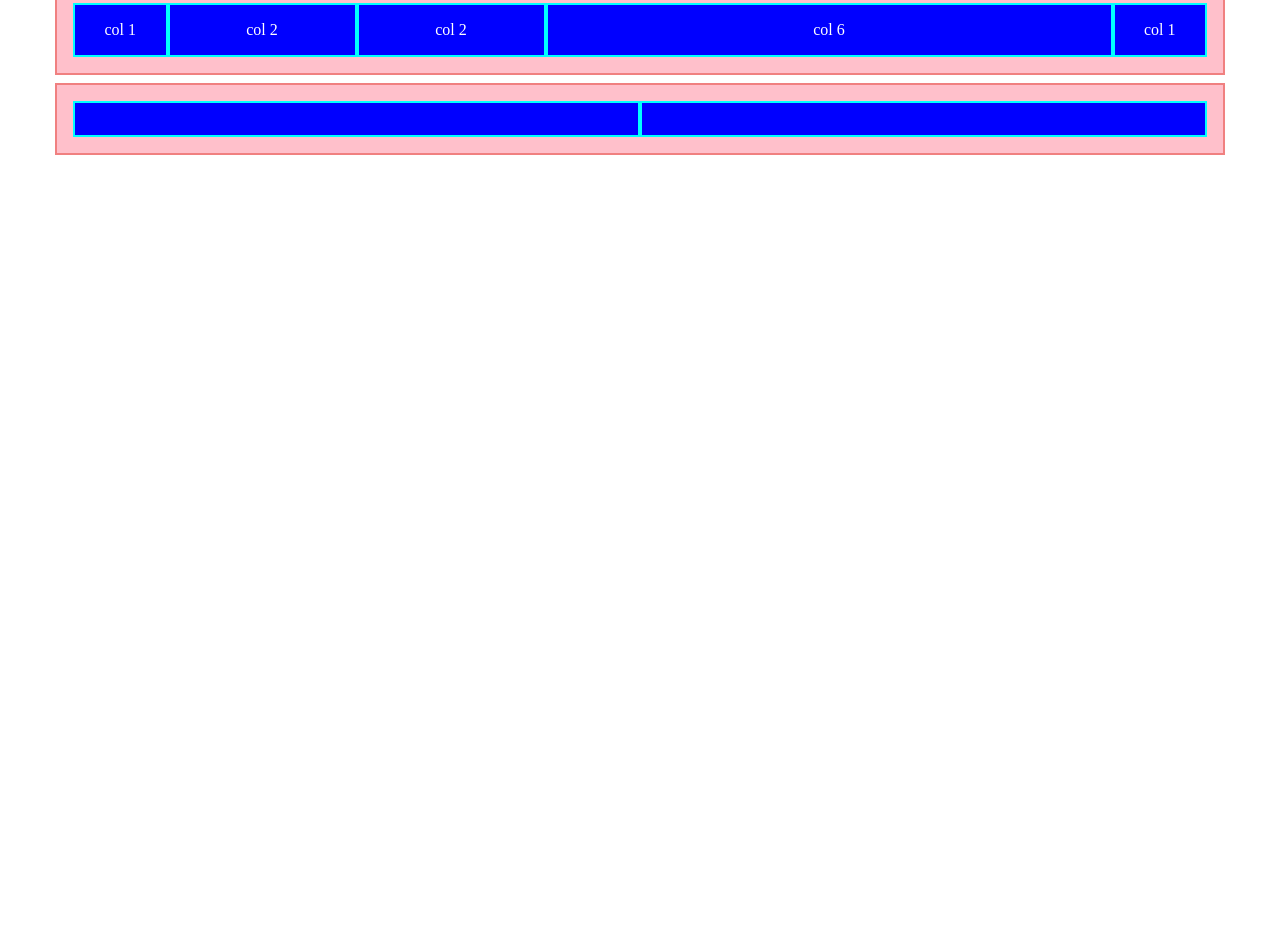
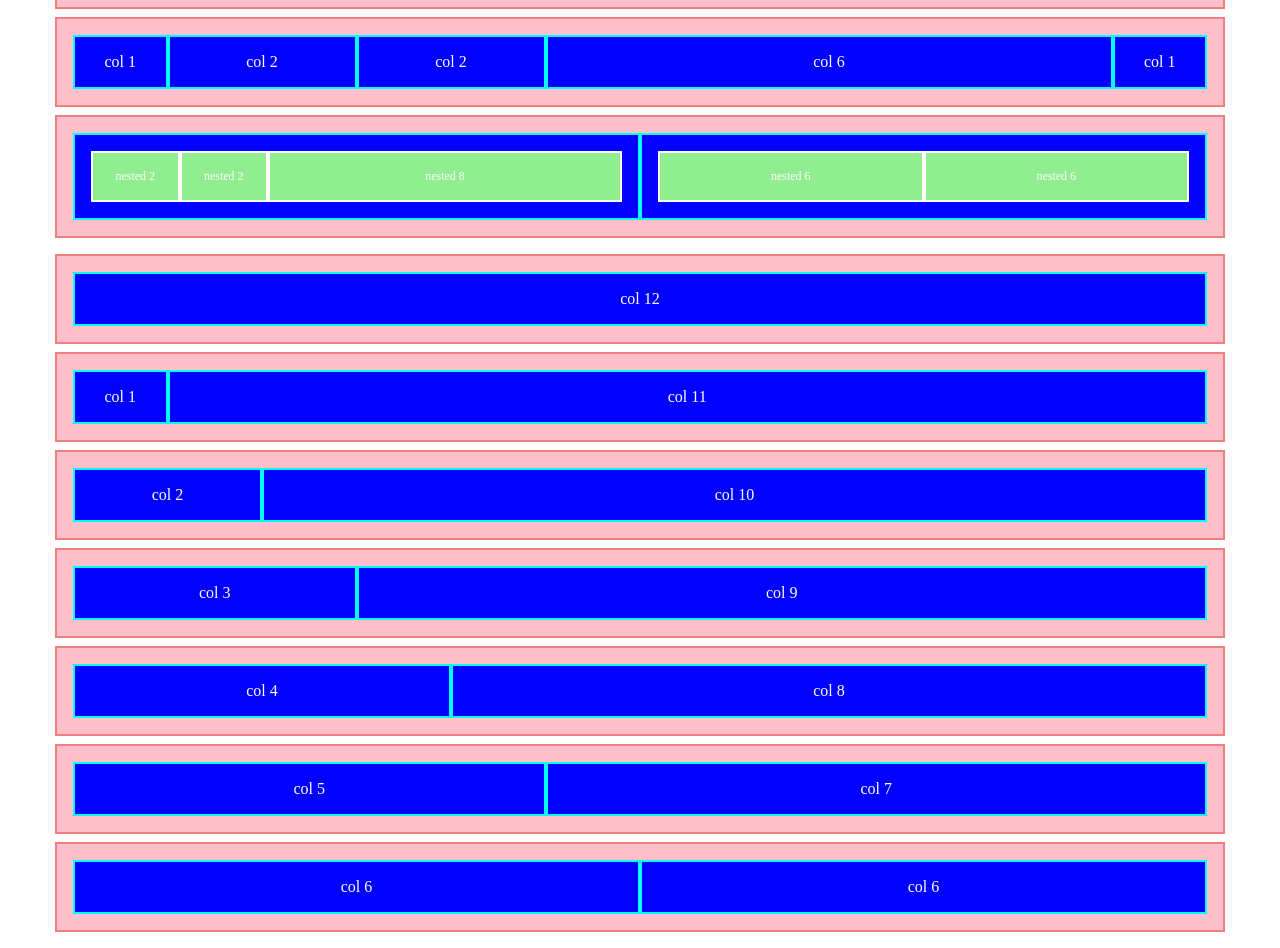
Before and after one commit to LudwigEffort/html-css-12bool, a plain HTML site: page index.html in a window 1280 px wide. Shown: the part 434-1382 px from the top of the page. Before the commit the page ends 800 px from the top, so only its background shows below. Drawn offline with Linux system fonts and the light colour scheme.

Commit message:
second section done

```diff
--- a/css/12bool.css
+++ b/css/12bool.css
@@ -16,9 +16,12 @@
     flex-wrap: wrap; */
 }
 
+/* Col */
+
 [class^="col"]  {
     flex: 0 0 auto;
 }
+
 
 .col-1  {
     flex-basis: calc((100% / 12) * 1);
@@ -67,3 +70,41 @@
 .col-12  {
     flex-basis: calc((100% / 12) * 12);
 }
+
+/* Nested */
+
+[class^="nested"]  {
+    flex: 0 0 auto;
+}
+
+.nested-1  {
+    flex-basis: calc((100% / 12) * 1);
+}
+
+.nested-2  {
+    flex-basis: calc((100% / 12) * 2);
+}
+
+.nested-3  {
+    flex-basis: calc((100% / 12) * 3);
+}
+
+.nested-4  {
+    flex-basis: calc((100% / 12) * 4);
+}
+
+.nested-5  {
+    flex-basis: calc((100% / 12) * 5);
+}
+
+.nested-6  {
+    flex-basis: calc((100% / 12) * 6);
+}
+
+.nested-7  {
+    flex-basis: calc((100% / 12) * 7);
+}
+
+.nested-8  {
+    flex-basis: calc((100% / 12) * 8);
+}
--- a/css/style.css
+++ b/css/style.css
@@ -1,3 +1,11 @@
+section {
+    margin: 1rem 0;
+}
+
+h1  {
+    margin-bottom: 1rem;
+}
+
 .row    {
     background-color: pink;
     border: 2px solid lightcoral;
@@ -16,3 +24,17 @@
 p   {
     color: white;
 }
+
+[class^="nested"]  {
+    background-color: lightgreen;
+    border: 2px solid white;
+    padding: 1rem;
+
+    display: flex;
+    justify-content: center;
+    align-items: center;
+}
+
+[class^="nested"] p {
+    font-size: 9pt;
+}
--- a/index.html
+++ b/index.html
@@ -13,11 +13,12 @@
 
 <body>
 
+    <!-- First section -->
     <section>
 
-        <h1>Esercizi per casa</h1>
+        <div class="container">
 
-        <div class="container">
+            <h1>Esercizi per casa</h1>
 
             <!-- First row -->
             <div class="row">
@@ -145,16 +146,28 @@
 
                 <div class="col-6">
 
-                    <div>
+                    <div class="nested-2">
+                        <p>nested 2</p>
+                    </div>
 
+                    <div class="nested-2">
+                        <p>nested 2</p>
+                    </div>
+
+                    <div class="nested-8">
+                        <p>nested 8</p>
                     </div>
 
                 </div>
 
                 <div class="col-6">
 
-                    <div>
+                    <div class="nested-6">
+                        <p>nested 6</p>
+                    </div>
 
+                    <div class="nested-6">
+                        <p>nested 6</p>
                     </div>
 
                 </div>
@@ -163,9 +176,110 @@
 
         </div>
 
+    </section>
+
+    <!-- Second section -->
+    <section>
+
+        <div class="container">
+
+            <!-- Seventh row -->
+            <div class="row">
+
+                <div class="col-12">
+                    <p>col 12</p>
+                </div>
+
+            </div>
+
+            <!-- Eighth row -->
+            <div class="row">
+
+                <div class="col-1">
+                    <p>col 1</p>
+                </div>
+
+                <div class="col-11">
+                    <p>col 11</p>
+                </div>
+
+            </div>
+
+            <!-- Nineth row -->
+            <div class="row">
+
+                <div class="col-2">
+                    <p>col 2</p>
+                </div>
+
+                <div class="col-10">
+                    <p>col 10</p>
+                </div>
+
+            </div>
+
+            <!-- Tenth row -->
+            <div class="row">
+
+                <div class="col-3">
+                    <p>col 3</p>
+                </div>
+
+                <div class="col-9">
+                    <p>col 9</p>
+                </div>
+
+            </div>
+
+            <!-- Eleventh row -->
+            <div class="row">
+
+                <div class="col-4">
+                    <p>col 4</p>
+                </div>
+
+                <div class="col-8">
+                    <p>col 8</p>
+                </div>
+
+            </div>
+
+            <!-- Twelfth row -->
+            <div class="row">
+
+                <div class="col-5">
+                    <p>col 5</p>
+                </div>
+
+                <div class="col-7">
+                    <p>col 7</p>
+                </div>
+
+            </div>
+
+            <!-- Fourteenth row -->
+            <div class="row">
+
+                <div class="col-6">
+                    <p>col 6</p>
+                </div>
+
+                <div class="col-6">
+                    <p>col 6</p>
+                </div>
+
+            </div>
+
+        </div>
 
     </section>
 
+    <!-- Third section -->
+    <section>
+
+
+
+    </section>
 
 </body>
 
```
